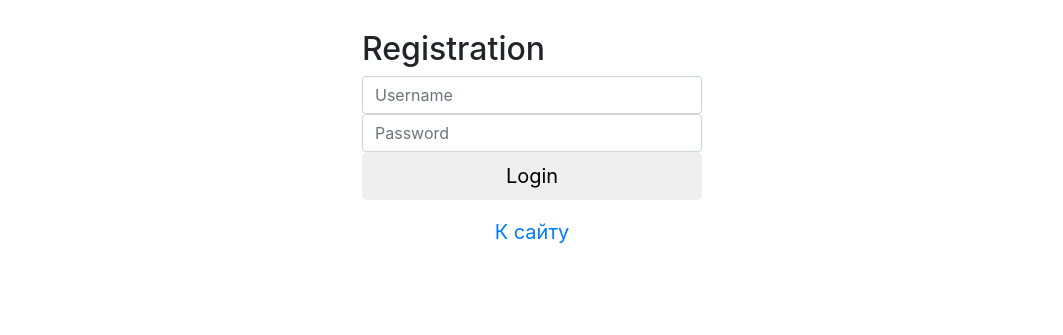
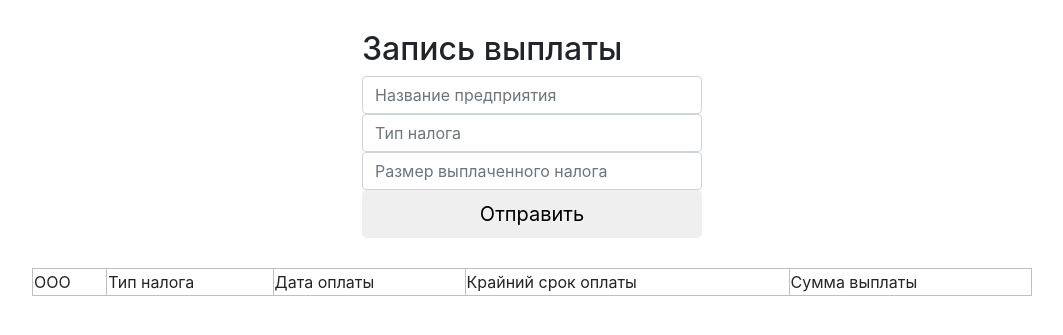
Before and after one commit to PbIJIesos/laba_2, a PHP site: page / in a window 1280 px wide. Shown: the top 335 px of the page, without its empty margins (108-1171 px from the left). Run offline with PHP 8.4, Linux system fonts and the light colour scheme; data that the repository does not hold is empty.

Commit message:
Add files via upload

```diff
--- /dev/null
+++ b/db.php
@@ -0,0 +1,13 @@
+<?php
+
+// Хост (обычно localhost)
+$db_host = "localhost";
+// Имя базы данных
+$db_name = "laba_2";
+// Логин для подключения к базе данных
+$db_user = "root";
+// Пароль для подключения к базе данных
+$db_pass = "";
+
+$db = mysqli_connect($db_host, $db_user, "", $db_name) or die ("Невозможно подключиться к БД");
+?>
--- a/index.php
+++ b/index.php
@@ -1,6 +1,7 @@
 <?php
 session_start();
 require_once('connect.php');
+include 'db.php';
 ?>
 <!doctype html>
 <html lang="en">
@@ -12,55 +13,61 @@
     <!-- Bootstrap CSS -->
     <link rel="stylesheet" href="https://maxcdn.bootstrapcdn.com/bootstrap/4.0.0/css/bootstrap.min.css" integrity="sha384-Gn5384xqQ1aoWXA+058RXPxPg6fy4IWvTNh0E263XmFcJlSAwiGgFAW/dAiS6JXm" crossorigin="anonymous">
     <link rel="stylesheet" href="./style.css">
-
-    <title>Страница регистрации</title>
+    <title>Таблица выплат</title>
 </head>
-  <body>
 <style>
-      .outer1 {
-          text-align: center;
-          color: green;
-      }
-      .outer2 {
-          text-align: center;
-          color: red;
+    table {
+        width: 1000px;
+        margin: auto;
     }
 </style>
+<body>
 <div class="container">
-          <form class="form-signin" action="index.php" method="POST">
-              <h2>Registration</h2>
-              <input type="text" name="username" class="form-control" placeholder="Username" required>
-              <input type="password" name="password" class="form-control" placeholder="Password" required>
-              <button class="btn btn-lg btn-primaty btn-block" type="submit">Login</button>
-              <a href="112.php" class="btn btn-lg btn-primaty btn-block">К сайту</a>
+    <form class="form-signin" id="form" action="#" method="POST" >
+        <h2>Запись выплаты</h2>
+        <input id="a" type="text" name="OOO" class="form-control" placeholder="Название предприятия" >
+        <input id="b" type="text" name="type_of_tax" class="form-control" placeholder="Тип налога" >
+        <input id="c" type="text" name="tax_amount" class="form-control" placeholder="Размер выплаченного налога" >
+        <button class="btn btn-lg btn-primaty btn-block" type="submit">Отправить</button>
     </form>
 </div>
-      <?php include 'tantplate.php';?>
+<table style="border: 1px solid silver;">
+
+    <tr>
+        <td style="border: 1px solid silver;">ООО</td>
+        <td style="border: 1px solid silver;">Тип налога</td>
+        <td style="border: 1px solid silver;">Дата оплаты</td>
+        <td style="border: 1px solid silver;">Крайний срок оплаты</td>
+        <td style="border: 1px solid silver;">Сумма выплаты</td>
+    </tr>
 <?php
 
-    if (isset($_POST['username']) and isset($_POST['password'])){
-        $username = $_POST['username'];
-        $password = $_POST['password'];
+    $OOO = $_POST['OOO'];
+    $type = $_POST['type_of_tax'];
+    $tax = $_POST['tax_amount'];
+    $date1 = date("Y-m-d");
+    $date2 = date("Y-m-d");
 
-        $user_query = $pdo->prepare("SELECT * FROM users WHERE username = ? and password = ?");
-        $user_query->execute([$username, $password]);
+    $user_query = $pdo->prepare("INSERT INTO nalogi SET OOO = ? , type_of_tax = ? , `payment_date` = ? , deadline = ? ,  tax_amount = ?   ");
+    $user_query->execute([$OOO, $type, $date1 , $date2, $tax ]);
     $user = $user_query->fetchAll();
-        $user_exists = count($user);
 
+    $res = mysqli_query($db, "SELECT * FROM `nalogi`");
 
-        if ($user_exists) {
-            $_SESSION['username'] = $username;
-        }
-           else {
-              $fmsg = "Ошибка";
-                echo $sad;
-            }
-    }
-
-    if (isset($_SESSION['username'])) {
-        $username = $_SESSION['username'];
-        echo $asd;
+    // Формируем вывод строк таблицы в цикле
+    while ($row = mysqli_fetch_assoc($res))
+    {
+        echo '<tr>
+			     <td style="border: 1px solid silver;">' . $row['OOO'] . '</td>
+			     <td style="border: 1px solid silver;">' . $row['type_of_tax'] . '</td>
+			     <td style="border: 1px solid silver;">' . $row['payment_date'] . '</td>
+			     <td style="border: 1px solid silver;">' . $row['deadline'] . '</td>
+			     <td style="border: 1px solid silver;">' . $row['tax_amount'] . '</td>
+			 </tr>';
     }
 ?>
+
+</table>
 </body>
+<script  src="scrypt.js"> </script>
 </html>
--- /dev/null
+++ b/scrypt.js
@@ -0,0 +1,34 @@
+const form = document.querySelector("#form");
+
+function submitFunc(e) {
+    e.preventDefault();
+    let $ = (query) => document.querySelector(query);
+
+    let a = $("#a").value;
+    let b = $("#b").value;
+    let c = $("#c").value;
+
+    if(a== "") {
+        alert("Please enter your OOO");
+        return false;
+    }
+    if(b == "") {
+        alert("Please enter you type_of_tax");
+        return false;
+    }
+    if(c == "") {
+        alert("Please enter you tax_amount");
+        return false;
+    }
+    console.log(a,b,c);
+  //  alert("All datas are valid!, send it to the server!")
+
+    return true;
+
+
+    // form.submit();
+}
+
+form.addEventListener("submit", (e) => {
+    submitFunc(e);
+});
```
Also changed, not shown: connect.php (line endings or trailing spaces). Lines whose indentation alone changed are shown as unchanged.
